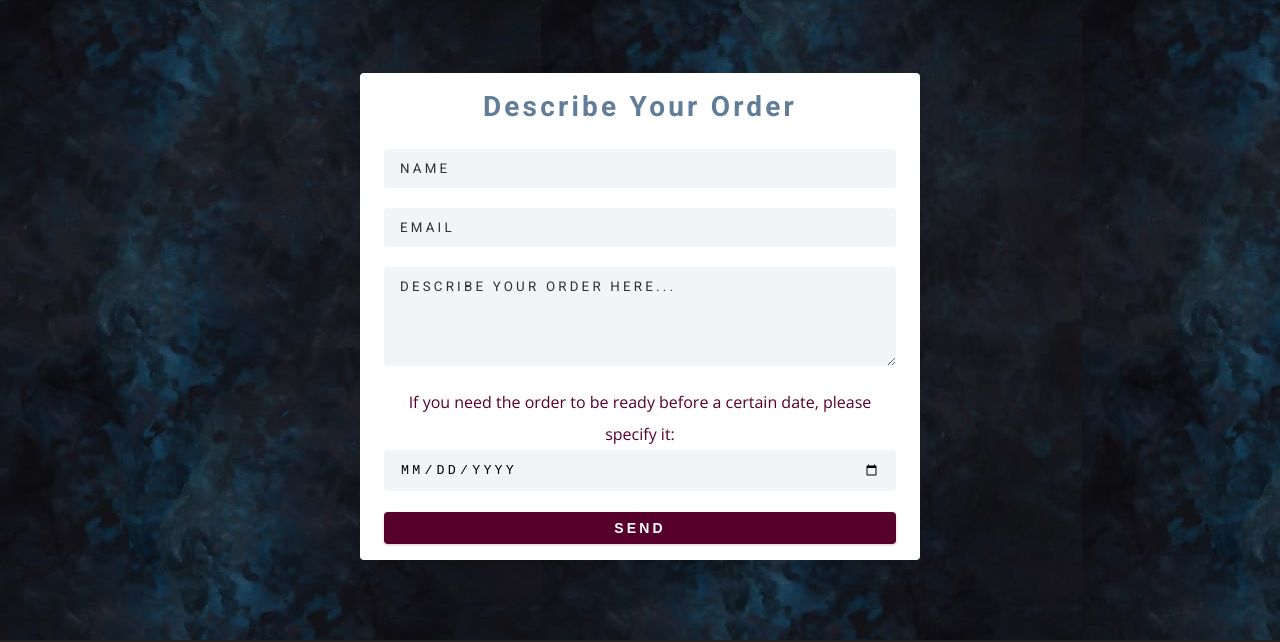
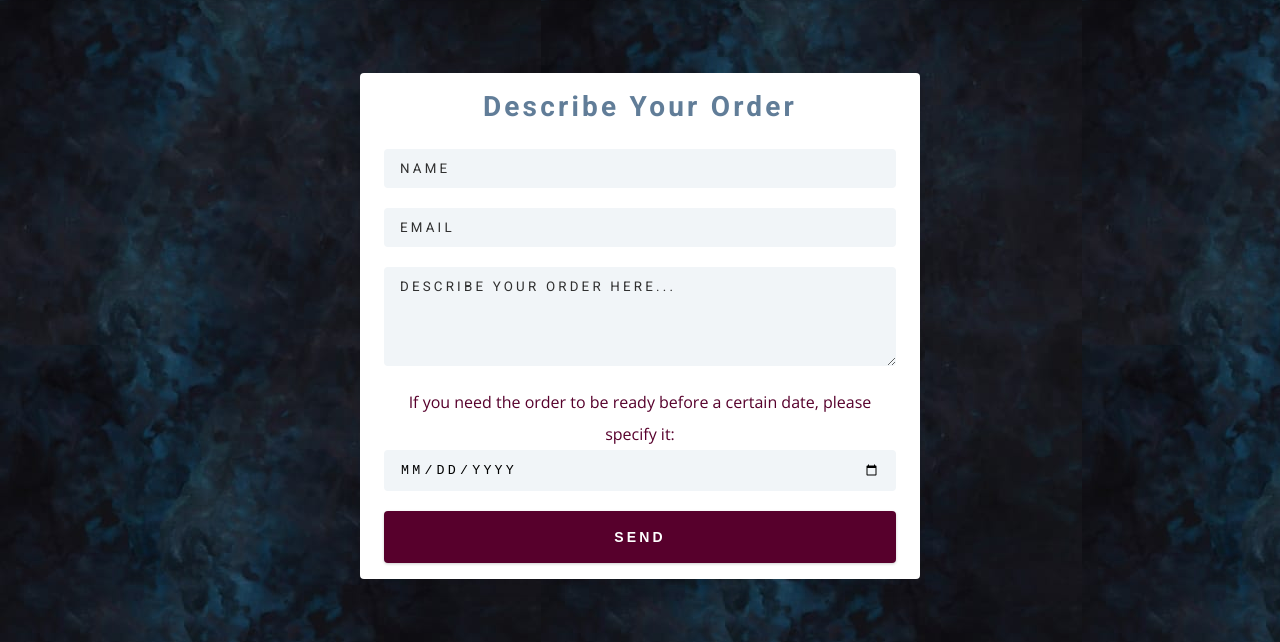
Before and after one commit to MonikaZemankiewicz/ArtistPortfolio, a Gatsby site: page /order in a window 1280 px wide. Shown: the part 87-729 px from the top of the page. Built offline with nearby package versions, Linux system fonts and the light colour scheme; Gatsby itself is replaced by a stand-in of ours.

Commit message:
Update submit button main.css

```diff
--- a/src/css/main.css
+++ b/src/css/main.css
@@ -857,7 +857,7 @@ Contact Page/Order Page
 }
 .submit-btn {
   width: 100%;
-  padding: 1rem;
+  padding: 1rem !important;
 }
 
 /*
```
